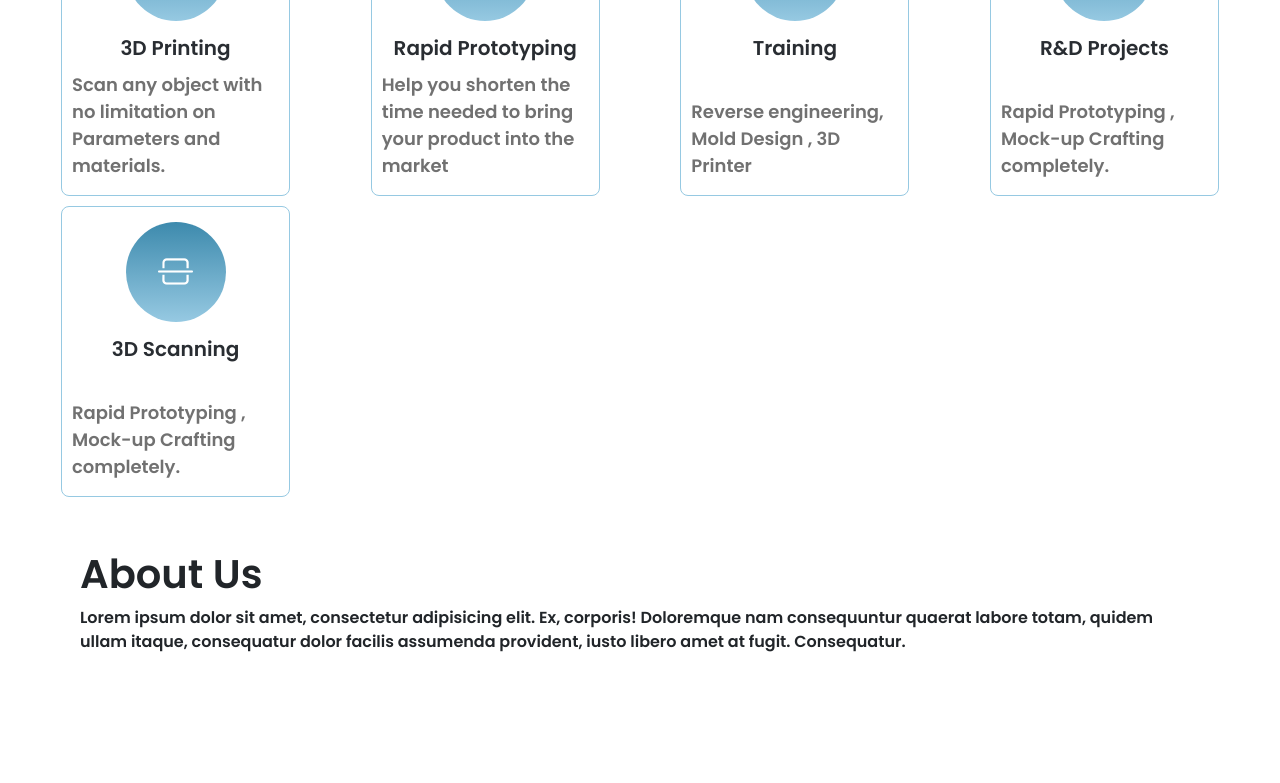
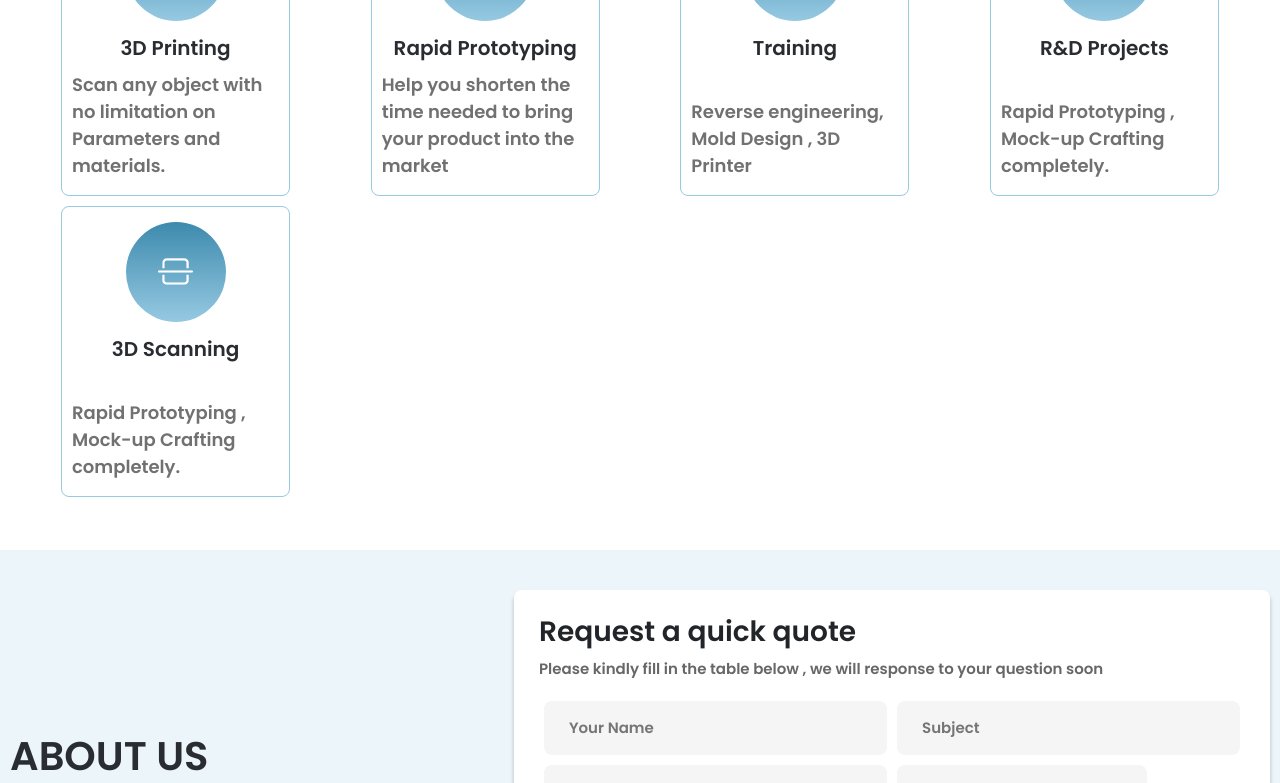
Before and after one commit to ahmed22362/cubeart, a Next.js app: page / in a window 1280 px wide. Shown: the part 2000-2783 px from the top of the page. Before the commit the page ends 2670 px from the top, so only its background shows below. Built offline with nearby package versions, Linux system fonts and the light colour scheme.

Commit message:
create aboutus and quick quote section

```diff
--- a/app/globals.css
+++ b/app/globals.css
@@ -8,6 +8,7 @@ html {
 }
 body {
     font-family: 'Poppins', sans-serif;
+    height: 800vh;
 }
 
 .logo-div {
@@ -120,3 +121,10 @@ ul .nav-link:hover {
     padding-right: 5rem!important;
     padding-left: 5rem!important;
 }
+.aboutSection {
+    display: flex;
+    align-items: center;
+    justify-content: space-around;
+    background: #ECF5FA;
+    padding: 40px;
+}
--- a/app/page.js
+++ b/app/page.js
@@ -1,22 +1,23 @@
 import './page.module.css'
-import { AboutUs, MyCarsouel, OurService, ProductDiscSlider, ProductSlider } from '@/components'
+import { AboutUs, MyCarsouel, OurService, ProductDiscSlider, ProductSlider, QuickQuote } from '@/components'
 
 export default function Home() {
   return (
     <>
       <MyCarsouel />
-        <div className='px10'>
+        <section className='px10'>
           <ProductSlider title="Our Products" /> <br />
 
           <ProductSlider title="Offers Up to 50%" />
 
-        </div>
-        <div className='px-2'>
+        </section>
+        <section className='px-2'>
           <OurService />
-        </div>
-        <div className='px10'>
+        </section>
+        <section className='px-2 aboutSection'>
           <AboutUs />
-        </div>
+          <QuickQuote />
+        </section>
     </>
   )
 }
--- a/components/Aboutus/AboutUs.jsx
+++ b/components/Aboutus/AboutUs.jsx
@@ -1,10 +1,12 @@
 "use client"
+
+import styles from './aboutUs.module.css'
 
 export default function AboutUs() {
     return (
-        <div>
-            <h1>About Us</h1>
-            <p>Lorem ipsum dolor sit amet, consectetur adipisicing elit. Ex, corporis! Doloremque nam consequuntur quaerat labore totam, quidem ullam itaque, consequatur dolor facilis assumenda provident, iusto libero amet at fugit. Consequatur.</p>
-        </div>
+        <section className={styles.aboutUs}>
+            <h2>ABOUT US</h2>
+            <p>Lorem ipsum dolor sit amet, consectetur adipisicing elit.</p>
+        </section>
     )
 };
--- /dev/null
+++ b/components/Aboutus/aboutUs.module.css
@@ -0,0 +1,17 @@
+.aboutUs {
+    display: flex;
+    flex-direction: column;
+    justify-content: center;
+    align-items: flex-start;
+    max-width: 500px;
+}
+.aboutUs h2
+ {
+    font-weight: 600;
+    font-size: 40px;
+    color: #292D32;
+}
+.aboutUs p {
+    color: #292D32;
+    font-size: 24px;
+}
--- a/components/index.js
+++ b/components/index.js
@@ -6,6 +6,7 @@ import OurService from './OurServies/ourServices';
 import ServiceCard from "./ServiceCard/serviceCard";
 import NavLinks from "./navLink/breadcurmbs";
 import AboutUs from "./Aboutus/AboutUs";
+import QuickQuote from './quickQuote/quickQuote';
 
 
 
@@ -17,5 +18,6 @@ export {
     OurService,
     ServiceCard,
     NavLinks,
-    AboutUs
+    AboutUs,
+    QuickQuote
 }
--- /dev/null
+++ b/components/quickQuote/quickQuote.jsx
@@ -0,0 +1,41 @@
+"use client"
+import styles from './quickQuote.module.css'
+
+export default function QuickQuote() {
+    return (
+        <div className={styles.ourFormStyle}>
+            <h3>Request a quick quote</h3>
+            <p>Please kindly fill in the table below , we will response to your question soon</p>
+            <form action="">
+                <div className={styles.formSection}>
+                <div className={"row" + styles.fromHalfSection}>
+                    <div className="form-outline">
+                        <input type="text" id="form3Example1" className={styles.item} placeholder="Your Name"/>
+                    </div>
+                    <div className="form-outline">
+                        <input type="email" id="form3Example2" className={styles.item} placeholder="Email"/>
+                    </div>
+                    <div className="form-outline">
+                        <input type="tel" id="form3Example3" className={styles.item} placeholder="Phone number"/>
+                    </div>
+                </div>
+                <div className={"row" + styles.fromHalfSection}>
+                    <div className="form-outline">
+                        <input type="text" id="form3Example4" className={styles.item} placeholder="Subject"/>
+                    </div>
+                    <div className="form-outline mb-4">
+                        <textarea className={styles.item + " textArea"} style={{resize: "none", height: "120px", width: "250px"}} id="form4Example5" placeholder="Your Message"></textarea>
+                    </div>
+                </div>
+                </div>
+                <button type="submit" className="btn btn-primary mb-4" style={{
+                    borderRadius: "var(--radius-lg, 16px)",
+                    background: "linear-gradient(180deg, #91C7E0 0%, #429ECA 100%)",
+                    width: "172px",
+                    padding: "12px 57px 12px 56px",
+                    border: "none"
+                }}>Submit</button>
+            </form>
+        </div>
+    )
+};
--- /dev/null
+++ b/components/quickQuote/quickQuote.module.css
@@ -0,0 +1,30 @@
+.ourFormStyle {
+    background-color: #ffffff;
+    padding: 25px;
+    border-radius: 8px;
+    box-shadow: 0px 4px 4px 0px rgba(0, 0, 0, 0.25);
+}
+.ourFormStyle p {
+    color: #676767;
+    font-family: Poppins;
+    font-size: 15px;
+    font-style: normal;
+    font-weight: 400;
+    line-height: normal;
+}
+.formSection {
+    display: flex;
+    justify-content: space-around;
+}
+.fromHalfSection {
+    width: 50%;
+}
+.item {
+    padding: 16px 25px !important;
+    border-radius: 8px !important;
+    border: 0 !important;
+    margin: 5px !important;
+    background: #F5F5F5 !important;
+    color: #676767 !important;
+    font-size: 15px !important;
+}
```
Also changed, not shown: public/Poppins/Poppins-ExtraLight.ttf (added), 1 other file (tests, documents, lock files or other folders).
